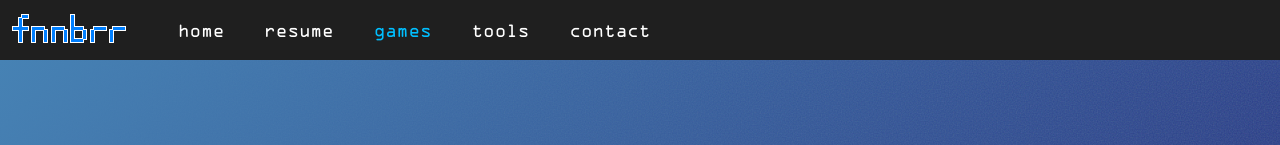
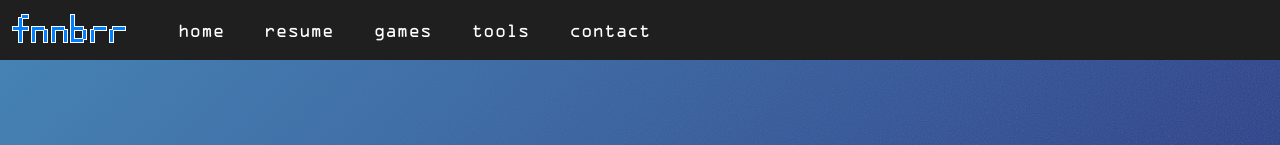
Before and after one commit to fnnbrr/personal-site, a React (Create React App) app: page /games in a window 1280 px wide. Shown: the top 145 px of the page. Built offline with nearby package versions, Linux system fonts and the light colour scheme.

Commit message:
Parent header links are no longer clickable

```diff
--- a/src/Header.css
+++ b/src/Header.css
@@ -86,6 +86,12 @@
     color: white;
 }
 
+.link-child-indicator {
+    padding: 13px 0 0 15px;
+    margin-right: -10px;
+    font-size: smaller;
+}
+
 /* For wide displays where we show the horizontal navigation bar */
 @media (min-width: 700px) {
     .hamburger-button {
@@ -99,6 +105,10 @@
 
     .link-expandable {
         justify-content: center;
+    }
+
+    .link-child-indicator {
+        display: none;
     }
 }
 
@@ -119,4 +129,8 @@
     .hamburger-button img:hover {
         filter: drop-shadow(0px 0px 10px dodgerblue);
     }
+
+    .parent-label {
+        cursor: default;
+    }
 }
--- a/src/Header.tsx
+++ b/src/Header.tsx
@@ -47,21 +47,32 @@ function MenuHamburger({children}: PropsWithChildren) {
 }
 
 interface HeaderLinkProps {
-    route: string;
+    route?: string;
     label: string;
 }
 
 function HeaderLink({route, label, children}: PropsWithChildren<HeaderLinkProps>) {
+    const routeLabel = (
+        <NavLink
+            to={route === undefined ? "/" : route}
+            className={({isActive}) =>
+                isActive ? "link-text active" : "link-text inactive"
+            }
+        >
+            {label}
+        </NavLink>
+    );
+
+    const parentLabel = (
+        <span className={"link-text inactive parent-label"}>
+            {label}
+        </span>
+    );
+
     return (
         <div className="link-expandable">
-            <NavLink
-                to={route}
-                className={({isActive}) =>
-                    isActive ? "link-text active" : "link-text inactive"
-                }
-            >
-                {label}
-            </NavLink>
+            {children === undefined ? null : <span className={"link-child-indicator"}>&lt;</span>}
+            {route === undefined ? parentLabel : routeLabel}
             <div className={"link-child-container"}>
                 {children}
             </div>
@@ -74,7 +85,7 @@ function HeaderLinks() {
         <>
             <HeaderLink route={"/"} label={"home"}/>
             <HeaderLink route={"/resume"} label={"resume"}/>
-            <HeaderLink route={"/games"} label={"games"}>
+            <HeaderLink label={"games"}>
                 <HeaderLink route={"/games/gunarmed"} label={"gunarmed"} key={"gunarmed"}/>
                 <HeaderLink route={"/games/automagical"} label={"Automagical"} key={"automagical"}/>
                 <HeaderLink route={"/games/scoober-splat"} label={"Scoober Splat"} key={"scoober-splat"}/>
--- a/src/Root.css
+++ b/src/Root.css
@@ -9,7 +9,7 @@
   color-scheme: dark;
 }
 
-text, p, a, li {
+text, p, a, li, span {
   font-family: 'OCR-A', sans-serif;
 }
 
```
